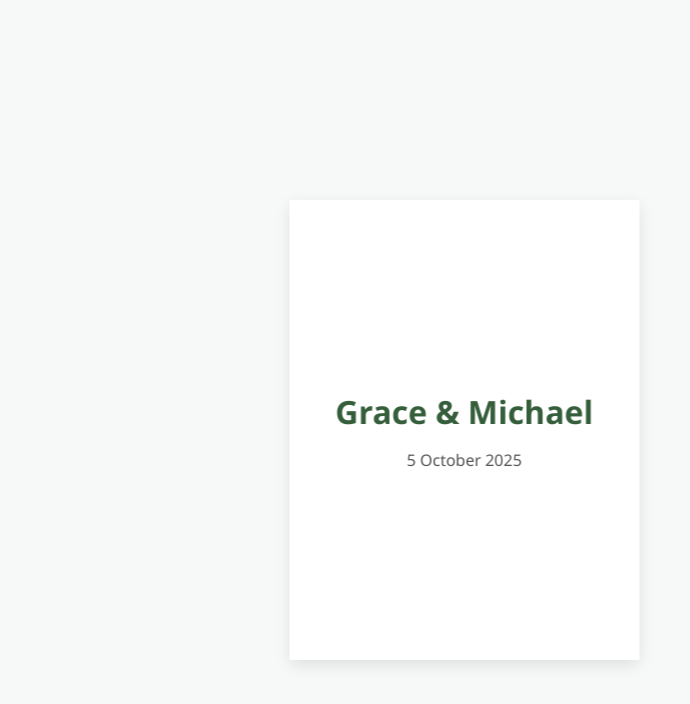
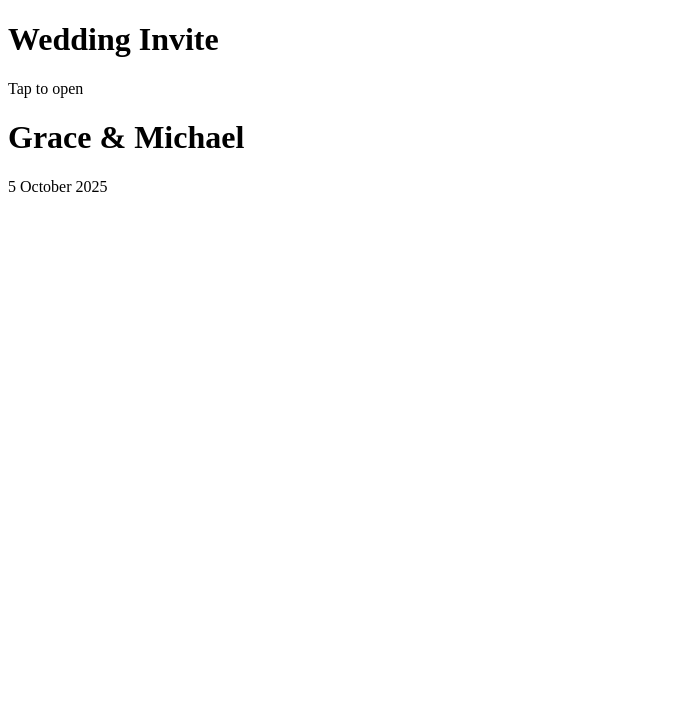
Before and after one commit to danieljacobbronkhorst/wedding-invite, a plain HTML site: page index.html in a window 1280 px wide. Shown: the whole page, without its empty margins (0-690 px from the left). Drawn offline with Linux system fonts and the light colour scheme.

Commit message:
Update index.html

```diff
--- a/index.html
+++ b/index.html
@@ -4,70 +4,6 @@
   <meta charset="UTF-8" />
   <meta name="viewport" content="width=device-width, initial-scale=1.0"/>
   <title>Wedding Invite</title>
-  <style>
-    body {
-      margin: 0;
-      font-family: 'Segoe UI', sans-serif;
-      background-color: #f6f9f7;
-      display: flex;
-      justify-content: center;
-      align-items: center;
-      height: 100vh;
-    }
-
-    .card {
-      width: 700px;
-      height: 400px;
-      display: flex;
-      transform-style: preserve-3d;
-      transition: transform 1s ease-in-out;
-      cursor: pointer;
-      perspective: 2000px;
-    }
-
-    .card.opened {
-      transform: rotateY(-180deg);
-    }
-
-    .card-side {
-      width: 50%;
-      height: 100%;
-      position: relative;
-      background: white;
-      box-shadow: 0 5px 15px rgba(0,0,0,0.1);
-      display: flex;
-      justify-content: center;
-      align-items: center;
-      padding: 30px;
-      backface-visibility: hidden;
-      overflow: hidden;
-    }
-
-    .card-left {
-      border-right: 1px solid #ccc;
-      transform: rotateY(0deg);
-    }
-
-    .card-right {
-      transform: rotateY(180deg);
-    }
-
-    .card-content {
-      max-width: 90%;
-      text-align: center;
-    }
-
-    h1 {
-      font-size: 2em;
-      color: #355e3b;
-      margin: 0.5em 0;
-    }
-
-    p {
-      font-size: 1em;
-      color: #555;
-    }
-  </style>
 </head>
 <body>
 
```
